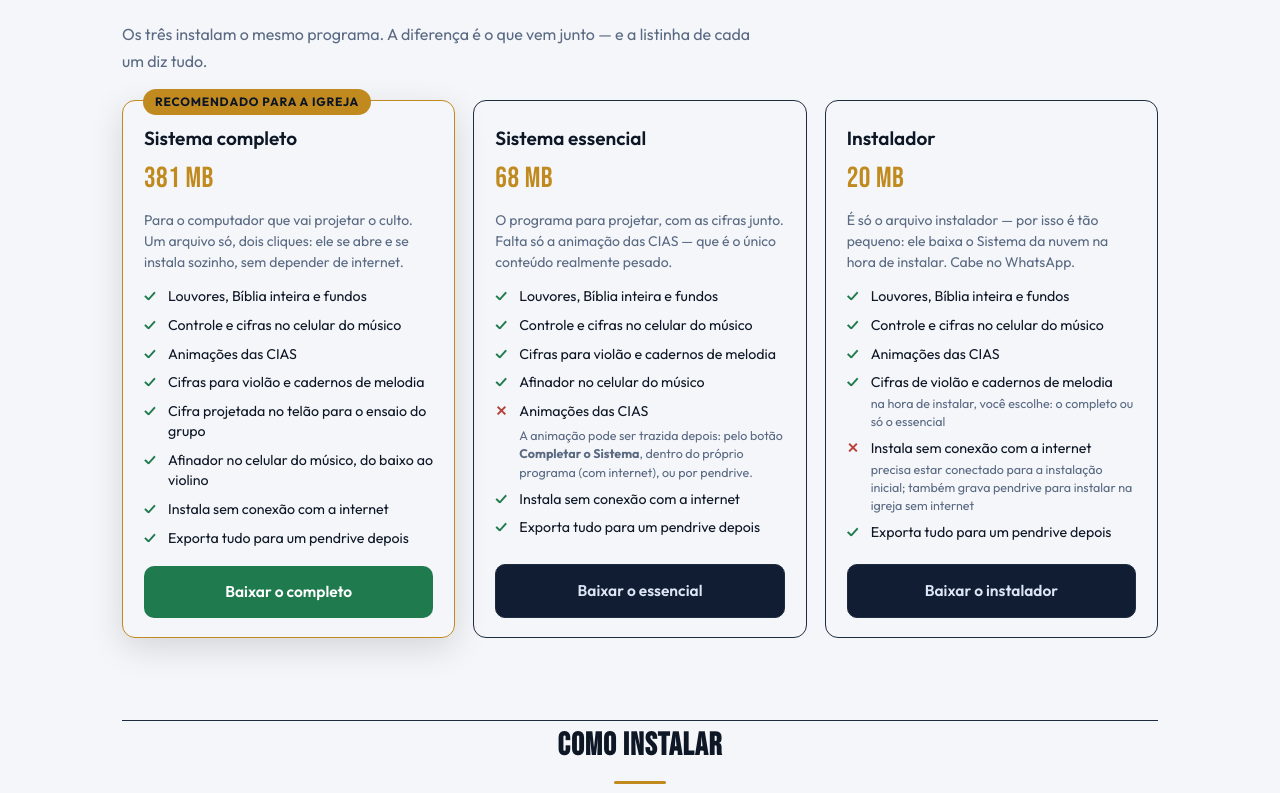
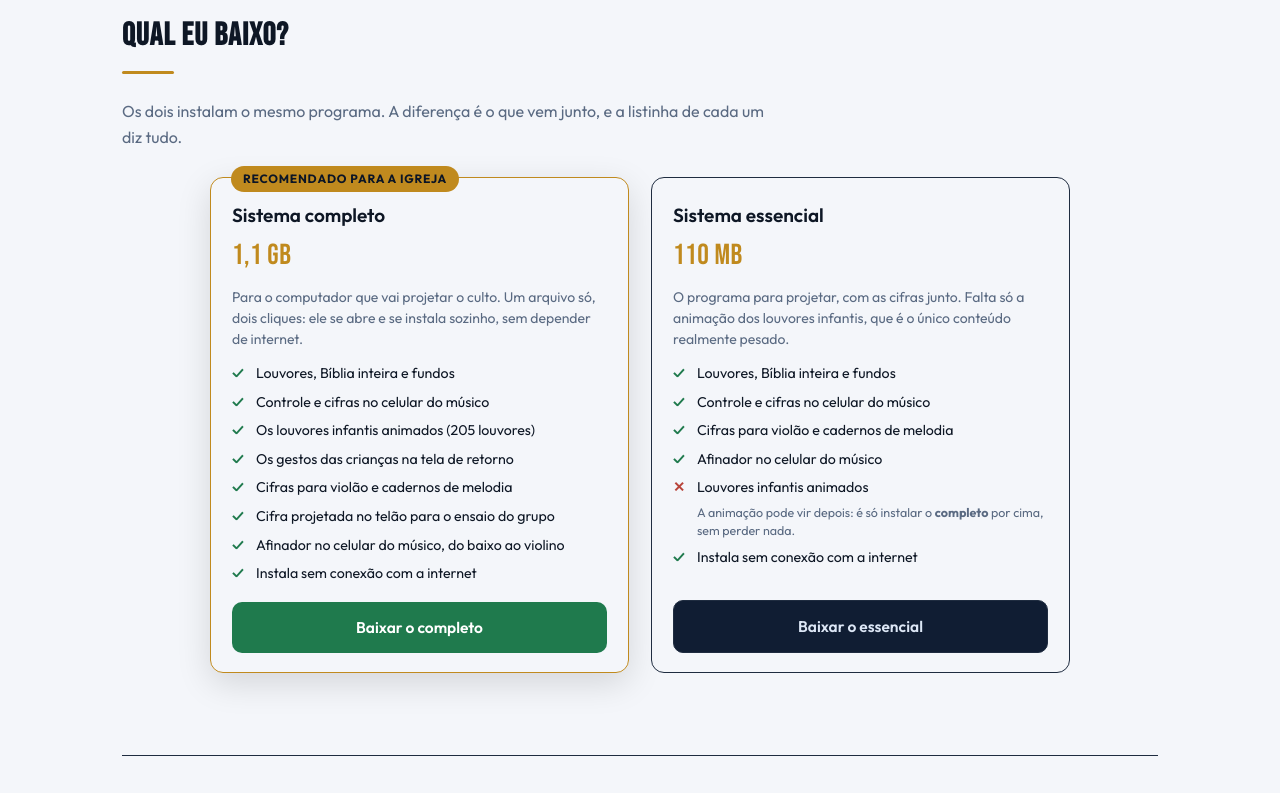
Before and after one commit to QuitsQuill88885/sistema-projecao-icm, a plain HTML site: page docs/index.html in a window 1280 px wide. Shown: the part 713-1506 px from the top of the page. Drawn offline with Linux system fonts and the light colour scheme.

Commit message:
Site da 4.0.2: duas opções de download com os tamanhos reais, fotos do motor novo, a seção Novo na versão 4
Co-Authored-By: Claude Opus 5.5 <noreply@anthropic.com>
Claude-Session: https://claude.ai/code/session_01Fq9Vhj578VtEwkZa59xDsd

```diff
--- a/docs/index.html
+++ b/docs/index.html
@@ -39,6 +39,7 @@
   "description": "Sistema de projeção gratuito para a igreja: louvores da coletânea Maranata, Bíblia completa, avisos, cronômetro e slides da Escola Bíblica, com controle pelo celular. Funciona sem internet.",
   "applicationCategory": "MultimediaApplication",
   "operatingSystem": "Windows, Linux",
+  "softwareVersion": "4.0.2",
   "inLanguage": "pt-BR",
   "url": "https://quitsquill88885.github.io/sistema-projecao-icm/",
   "downloadUrl": "https://github.com/QuitsQuill88885/sistema-projecao-icm/releases/latest",
@@ -126,7 +127,7 @@ h1 em{color:var(--ouro-claro);font-style:normal}
 .bt-menor:hover{background:#16233a;color:#dce6f5}
 
 /* ---------- o resto ---------- */
-section{padding:56px 0}
+section,section.faixa{padding-top:56px;padding-bottom:56px}
 /* a linha entre as secoes NAO vai de ponta a ponta da tela: ela respeita a
    mesma margem do texto. Encostada nas bordas, e ainda colada embaixo do
    quadro anterior, dava aquela sensacao de desalinhado no celular. */
@@ -144,8 +145,8 @@ h2{font-family:'Bebas',sans-serif;font-size:32px;letter-spacing:1px;margin-botto
 /* o respiro extra embaixo descola os cards da linha divisoria da proxima
    secao — a sombra do card em destaque encostava nela */
 #versoes{padding-bottom:82px}
-.versoes{display:grid;gap:18px;grid-template-columns:1fr;align-items:stretch}
-@media(min-width:880px){.versoes{grid-template-columns:1fr 1fr 1fr}}
+.versoes{display:grid;gap:22px;grid-template-columns:1fr;align-items:stretch;max-width:860px;margin-left:auto;margin-right:auto}
+@media(min-width:880px){.versoes{grid-template-columns:1fr 1fr}}
 .ver{border:1px solid var(--borda);border-radius:13px;padding:22px 21px 19px;
      display:flex;flex-direction:column;gap:0;background:transparent;position:relative}
 .ver.destaque{border-color:var(--ouro);box-shadow:0 10px 34px #0002}
@@ -217,7 +218,7 @@ ol.passos small{display:block;color:var(--suave);font-size:14px;margin-top:2px}
 }
 
 .recursos{display:grid;gap:17px;grid-template-columns:repeat(auto-fit,minmax(233px,1fr))}
-.rec{border:1px solid var(--borda);border-radius:11px;padding:18px 19px;background:transparent}
+.rec{border:1px solid #dde3ec;border-top:3px solid var(--ouro);border-radius:12px;padding:20px 21px;background:#fff;box-shadow:0 8px 22px rgba(11,21,38,.06);transition:transform .2s,box-shadow .2s}.rec:hover{transform:translateY(-2px);box-shadow:0 12px 28px rgba(11,21,38,.10)}.recursos.escuro .rec{background:var(--tinta);border-color:var(--borda);border-top-color:var(--ouro-claro)}.recursos.escuro .rec b{color:var(--ouro-claro)}.recursos.escuro .rec p{color:#b9c6da}.recursos.escuro .rec .num{display:flex;align-items:baseline;gap:6px;height:46px;font-family:'Bebas',sans-serif;font-size:42px;letter-spacing:.5px;color:var(--ouro-claro);line-height:1;margin-bottom:12px;border-bottom:1px solid rgba(245,215,110,.18);padding-bottom:10px}.recursos.escuro .rec .num small{font-size:20px;color:#c9d4e6;letter-spacing:.3px}.recursos.escuro .rec .num i{font-style:normal;font-size:24px;color:#8fa2bf}.recursos.escuro .rec b{color:#fff}@media(min-width:880px){.recursos.escuro{grid-template-columns:repeat(3,1fr)}}
 .rec b{display:block;font-size:16px;font-weight:600;margin-bottom:5px}
 .rec p{color:var(--suave);font-size:14.5px;line-height:1.55}
 
@@ -256,7 +257,7 @@ a{color:var(--ouro)}
 
       <div class="baixar">
         <a class="bt forte" href="https://github.com/QuitsQuill88885/sistema-projecao-icm/releases/latest/download/Instalar-o-Sistema-completo.exe">
-          <b>Baixar o Sistema completo</b><small>381 MB · com as animações, cifras e melodias · instala sem internet</small></a>
+          <b>Baixar o Sistema completo</b><small>1,1 GB · com os louvores infantis animados e as cifras · instala sem internet</small></a>
         <a class="bt-menor" href="#versoes">Ver as outras versões</a>
       </div>
     </div>
@@ -269,7 +270,7 @@ a{color:var(--ouro)}
 
 <section class="faixa" id="versoes">
   <h2>Qual eu baixo?</h2><div class="linha-ouro"></div>
-  <p class="sub">Os três instalam o mesmo programa. A diferença é o que vem junto —
+  <p class="sub">Os dois instalam o mesmo programa. A diferença é o que vem junto,
      e a listinha de cada um diz tudo.</p>
 
   <div class="versoes">
@@ -277,59 +278,38 @@ a{color:var(--ouro)}
     <div class="ver destaque">
       <span class="selo">Recomendado para a igreja</span>
       <h3>Sistema completo</h3>
-      <div class="tam">381 MB</div>
+      <div class="tam">1,1 GB</div>
       <p class="para">Para o computador que vai projetar o culto. Um arquivo só,
          dois cliques: ele se abre e se instala sozinho, sem depender de internet.</p>
       <ul>
         <li><span class="ok">✓</span>Louvores, Bíblia inteira e fundos</li>
         <li><span class="ok">✓</span>Controle e cifras no celular do músico</li>
-        <li><span class="ok">✓</span>Animações das CIAS</li>
+        <li><span class="ok">✓</span>Os louvores infantis animados (205 louvores)</li>
+        <li><span class="ok">✓</span>Os gestos das crianças na tela de retorno</li>
         <li><span class="ok">✓</span>Cifras para violão e cadernos de melodia</li>
         <li><span class="ok">✓</span>Cifra projetada no telão para o ensaio do grupo</li>
         <li><span class="ok">✓</span>Afinador no celular do músico, do baixo ao violino</li>
         <li><span class="ok">✓</span>Instala sem conexão com a internet</li>
-        <li><span class="ok">✓</span>Exporta tudo para um pendrive depois</li>
       </ul>
       <a class="acao verde" href="https://github.com/QuitsQuill88885/sistema-projecao-icm/releases/latest/download/Instalar-o-Sistema-completo.exe">Baixar o completo</a>
     </div>
 
     <div class="ver">
       <h3>Sistema essencial</h3>
-      <div class="tam">68 MB</div>
+      <div class="tam">110 MB</div>
       <p class="para">O programa para projetar, com as cifras junto. Falta
-         só a animação das CIAS — que é o único conteúdo realmente pesado.</p>
+         só a animação dos louvores infantis, que é o único conteúdo realmente pesado.</p>
       <ul>
         <li><span class="ok">✓</span>Louvores, Bíblia inteira e fundos</li>
         <li><span class="ok">✓</span>Controle e cifras no celular do músico</li>
         <li><span class="ok">✓</span>Cifras para violão e cadernos de melodia</li>
         <li><span class="ok">✓</span>Afinador no celular do músico</li>
-        <li><span class="nao">✕</span>Animações das CIAS</li>
-        <li class="nota">A animação pode ser trazida depois: pelo botão
-            <b>Completar o Sistema</b>, dentro do próprio programa (com
-            internet), ou por pendrive.</li>
+        <li><span class="nao">✕</span>Louvores infantis animados</li>
+        <li class="nota">A animação pode vir depois: é só instalar o
+            <b>completo</b> por cima, sem perder nada.</li>
         <li><span class="ok">✓</span>Instala sem conexão com a internet</li>
-        <li><span class="ok">✓</span>Exporta tudo para um pendrive depois</li>
       </ul>
       <a class="acao escura" href="https://github.com/QuitsQuill88885/sistema-projecao-icm/releases/latest/download/Instalar-o-Sistema.exe">Baixar o essencial</a>
-    </div>
-
-    <div class="ver">
-      <h3>Instalador</h3>
-      <div class="tam">20 MB</div>
-      <p class="para">É só o arquivo instalador — por isso é tão pequeno: ele
-         baixa o Sistema da nuvem na hora de instalar. Cabe no WhatsApp.</p>
-      <ul>
-        <li><span class="ok">✓</span>Louvores, Bíblia inteira e fundos</li>
-        <li><span class="ok">✓</span>Controle e cifras no celular do músico</li>
-        <li><span class="ok">✓</span>Animações das CIAS</li>
-        <li><span class="ok">✓</span><span class="tx">Cifras de violão e cadernos de melodia
-          <small>na hora de instalar, você escolhe: o completo ou só o essencial</small></span></li>
-        <li><span class="nao">✕</span><span class="tx">Instala sem conexão com a internet
-          <small>precisa estar conectado para a instalação inicial; também grava
-          pendrive para instalar na igreja sem internet</small></span></li>
-        <li><span class="ok">✓</span>Exporta tudo para um pendrive depois</li>
-      </ul>
-      <a class="acao escura" href="https://github.com/QuitsQuill88885/sistema-projecao-icm/releases/latest/download/Baixar-o-Sistema.exe">Baixar o instalador</a>
     </div>
 
   </div>
@@ -379,6 +359,32 @@ a{color:var(--ouro)}
     <div class="rec"><b>Atualiza sozinho</b>
       <p>Quando sai versão nova, o programa avisa e se atualiza com um clique —
          baixando só o programa, nunca o conteúdo pesado de novo.</p></div>
+  </div>
+</section>
+
+<section class="faixa">
+  <h2>Novo na versão 4</h2><div class="linha-ouro"></div>
+  <p class="sub">O Sistema foi reescrito para desenhar tudo direto pela placa de vídeo, sem navegador dentro.
+     Ficou mais leve justamente no computador mais simples, que é o que muita igreja tem.</p>
+  <div class="recursos escuro">
+    <div class="rec"><span class="num">8<i>→</i>1</span><b>Um programa no lugar de oito</b>
+      <p>A versão anterior abria um navegador escondido com sete processos. Agora é um só,
+         usando de 203 a 248 MB de memória, onde antes passava de 500 MB.</p></div>
+    <div class="rec"><span class="num">20<small>ms</small></span><b>Resposta na hora</b>
+      <p>O clique chega ao telão em cerca de 20 milésimos de segundo; na versão anterior
+         eram 354. Do celular ao telão, cerca de 0,1 segundo num notebook de 2011.</p></div>
+    <div class="rec"><span class="num">205<small>louvores</small></span><b>Louvores infantis animados</b>
+      <p>205 louvores com a tela 16:9 animada, a letra que entra e as figurinhas que mexem,
+         tocados pela placa de vídeo para não pesar.</p></div>
+    <div class="rec"><span class="num">2<small>telas</small></span><b>Tela de retorno com os gestos</b>
+      <p>Uma segunda tela para quem está à frente das crianças: o gesto de agora, o próximo e o
+         aviso do próximo louvor. Outro computador na mesma rede vira essa tela sozinho.</p></div>
+    <div class="rec"><span class="num">1<small>slide por vez</small></span><b>O clique não atropela</b>
+      <p>Segurou o botão? O Sistema só avança quando o telão já mostrou o slide, sem pular
+         nada pelo caminho.</p></div>
+    <div class="rec"><span class="num">2<small>sistemas</small></span><b>Windows e Linux</b>
+      <p>Roda nos dois. No Linux, o notebook pode ficar de tampa fechada e continuar
+         projetando pelo HDMI, com o controle no celular.</p></div>
   </div>
 </section>
 
```
Also changed, not shown: docs/img/celular.webp, docs/img/og.jpg, docs/img/painel.webp, docs/img/proj_louvor.webp, docs/img/proj_verso.webp.
